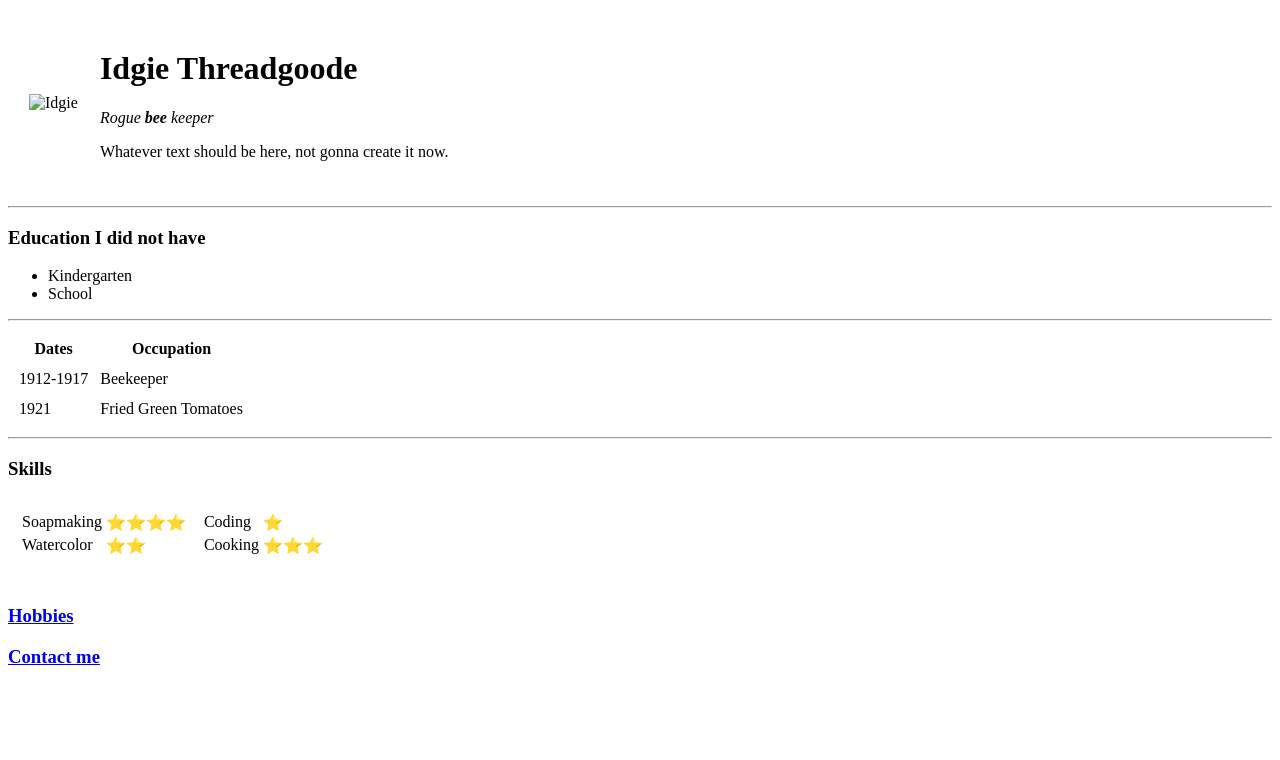
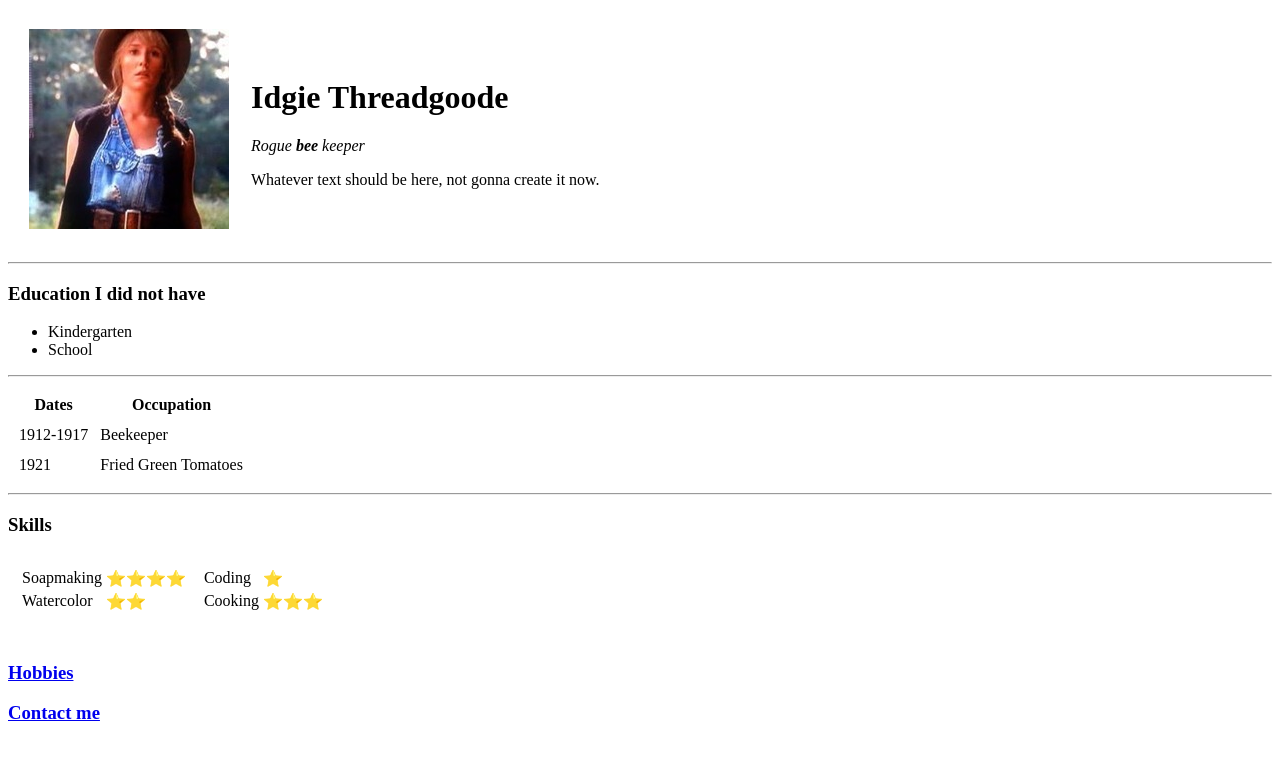
Before and after one commit to threadgoode/idgie, a plain HTML site: page index.html in a window 1280 px wide. Drawn offline with Linux system fonts and the light colour scheme.

Commit message:
update img source

```diff
--- a/index.html
+++ b/index.html
@@ -7,7 +7,7 @@
 <body>
     <table cellspacing="20">
         <tr>
-            <td><img src="images/s200_idgie.threadgoode.jpg" alt="Idgie">
+            <td><img src="s200_idgie.threadgoode.jpg" alt="Idgie">
             </td>
             <td><h1>Idgie Threadgoode</h1>
                 <p><em>Rogue <strong>bee</strong> keeper</em></p>
```
